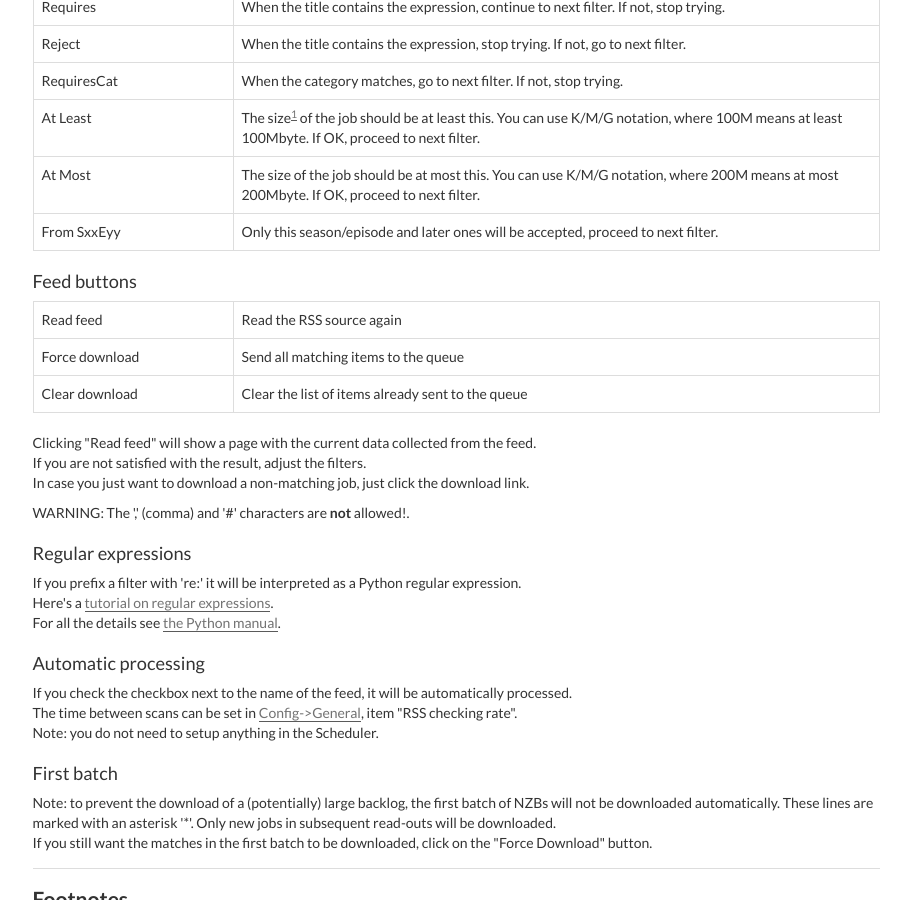
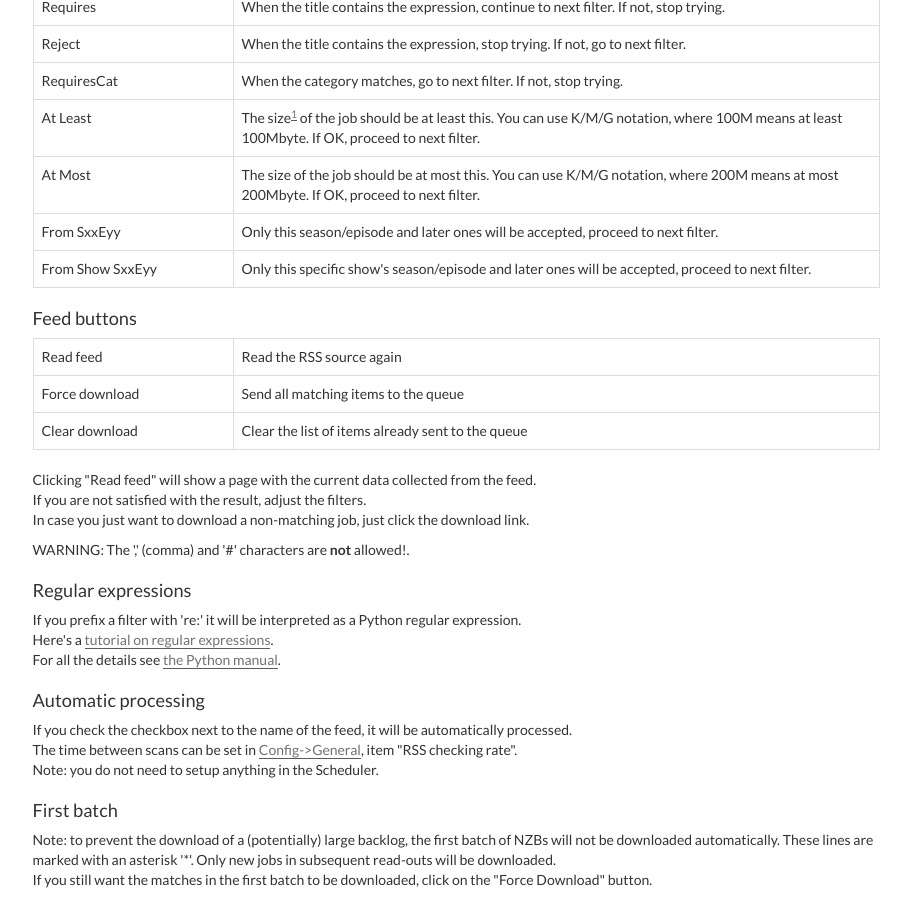
Before and after one commit to sabnzbd/sabnzbd.github.io, a Jekyll site: the page built from wiki/configuration/1.2/rss.html, in a window 1280 px wide and 900 px high, scrolled down 1260 px. Shown: the whole window, without its empty margins (330-1241 px from the left). Built offline with Jekyll 4.4.1, drawn with Linux system fonts in a browser that asks for light colours.

Commit message:
Add "From Show SxxEyy"

```diff
--- a/wiki/configuration/1.2/rss.html
+++ b/wiki/configuration/1.2/rss.html
@@ -87,6 +87,10 @@ Note also that "RequireCat" only works for indexers that provide categories and
             <td>From SxxEyy</td>
             <td>Only this season/episode and later ones will be accepted, proceed to next filter.</td>
         </tr>
+        <tr>
+            <td>From Show SxxEyy</td>
+            <td>Only this specific show's season/episode and later ones will be accepted, proceed to next filter.</td>
+        </tr>
     </tbody>
 </table>
 <h3 id="toc1"><span>Feed buttons</span></h3>
```
